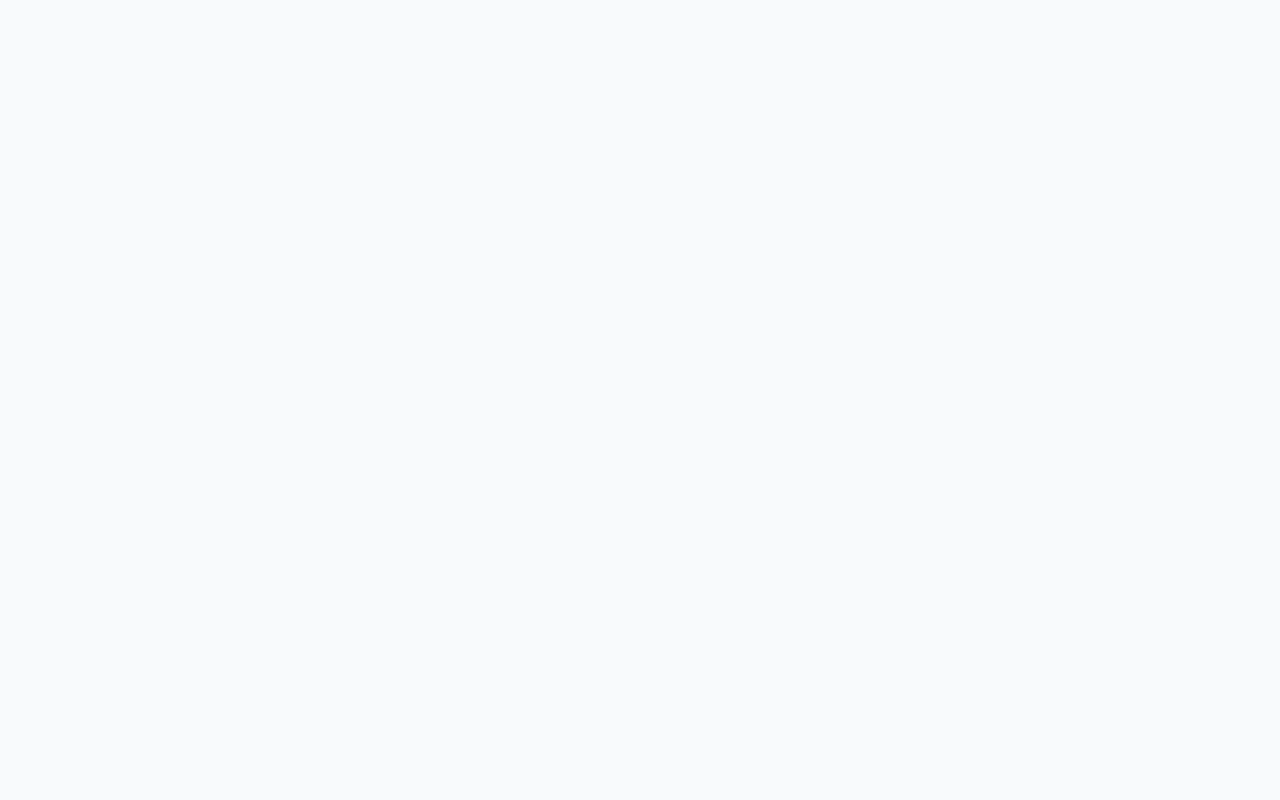
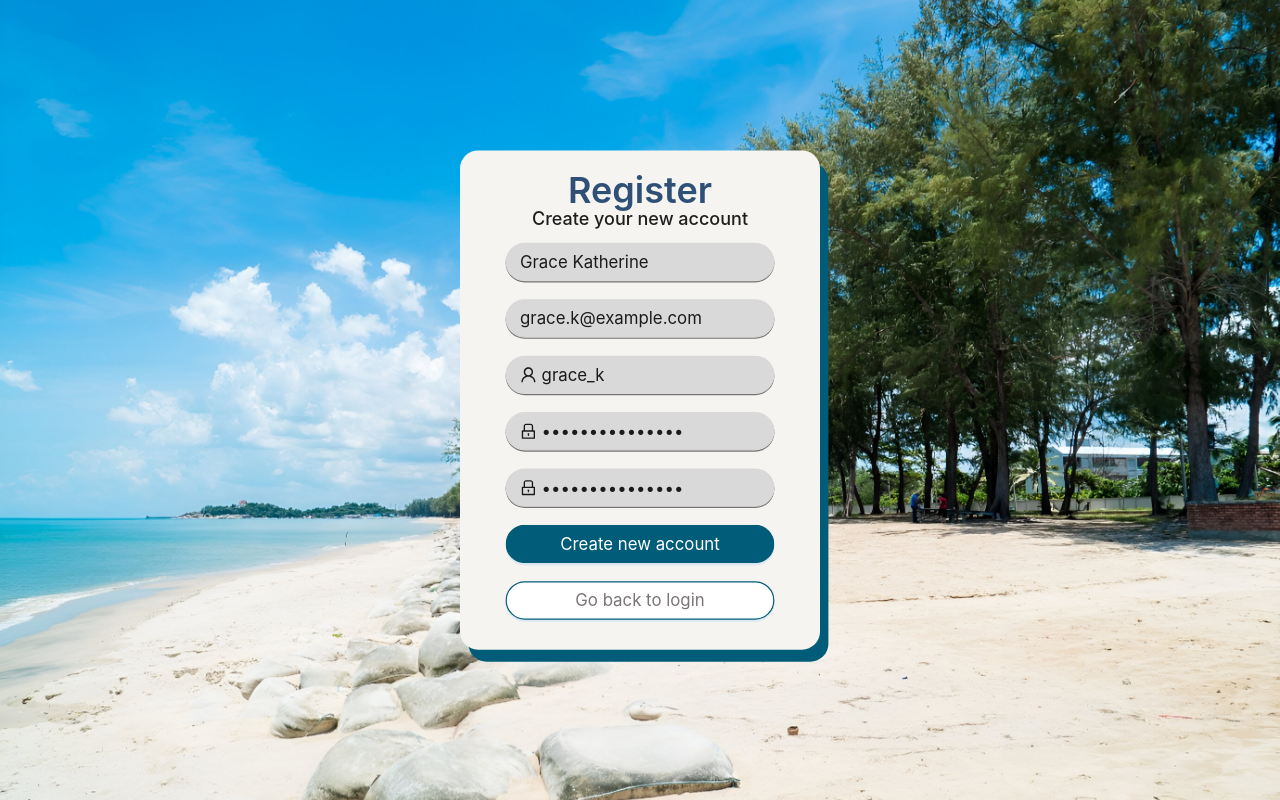
Before and after one commit to OnlineTravelBooking/Online-Travel-Booking, a React (Create React App) app in the folder front-end/: page /register in a window 1280 px wide. Before the commit this address had no page. Built offline with nearby package versions, Linux system fonts and the light colour scheme.

Commit message:
Add registration functionality and update navigation in LoginScreen

```diff
--- a/front-end/src/App.js
+++ b/front-end/src/App.js
@@ -11,6 +11,7 @@ import StatusPage from "./component/HomePage/StatusPage";
 import ApprovePage from "./component/AdminPage/ApprovePage";
 import CreatePackage from "./component/AdminPage/CreatePackage";
 import VerifyPage from "./component/AdminPage/VerifyPage";
+import RegisterForm from "./component/RegisterForm";
 
 function App() {
   const token = sessionStorage.getItem("token");
@@ -30,6 +31,7 @@ function App() {
       <Routes>
         <Route path="/" element={<Home />} />
         <Route path="/login" element={<LoginScreen />} />
+        <Route path="/register" element={<RegisterForm />} />
         <Route path="/admin/create-package" element={isAuthorized("admin") ? <CreatePackage /> : <Navigate to="/" />} />
         <Route path="/edit-tour-list" element={isAuthorized("admin") ? <EditTourList /> : <Navigate to="/" />} />
         <Route path="/add-package" element={isAuthorized("admin") ? <AddPackage /> : <Navigate to="/" />} />
--- a/front-end/src/Graphql.js
+++ b/front-end/src/Graphql.js
@@ -16,6 +16,24 @@ export const MUTATION_LOGIN = gql`
     }
   }
 `;
+
+export const MUTATION_REGISTER = gql`
+  mutation Mutation($data: UsersPermissionsUserInput!) {
+    createUsersPermissionsUser(data: $data) {
+      data {
+        username
+        email
+        Fname
+        Lname
+        role {
+          type
+        }
+        confirmed
+      }
+    }
+  }
+`;
+
 
 export const ROLE = gql`
   query Query($filters: UsersPermissionsUserFiltersInput) {
--- a/front-end/src/component/Header/UserHeader.js
+++ b/front-end/src/component/Header/UserHeader.js
@@ -41,7 +41,7 @@ export const UserHeader = () => {
           key: "register",
           label: "ลงทะเบียน",
           icon: <FormOutlined />,
-          onClick: () => navigate("/login"),
+          onClick: () => navigate("/register"),
         },
       ]);
     } else {
--- a/front-end/src/component/RegisterForm.js
+++ b/front-end/src/component/RegisterForm.js
@@ -1,9 +1,19 @@
 import React, { useState } from "react";
-import { Form, Input, Button } from "antd";
+import { Form, Input, Button, Layout, message } from "antd";
 import { LockOutlined, UserOutlined } from "@ant-design/icons";
+import { useNavigate } from "react-router-dom";
+import { useMutation } from "@apollo/client";
+import { MUTATION_REGISTER, MUTATION_LOGIN } from "../Graphql";
+import { useAuth } from "../AuthContext";
 
-export default function RegisterForm({ setIsRegister }) {
-  const [fullName, setFullName] = useState({ firstname: "", lastname: "" });
+export default function RegisterForm() {
+  const navigate = useNavigate();
+  const [fullName, setFullName] = useState({ firstname: "Grace", lastname: "Katherine" });
+  const images = ["Login.jpg"];
+  const { login } = useAuth();
+
+  const [registerMutation, { loading }] = useMutation(MUTATION_REGISTER);
+  const [loginMutation] = useMutation(MUTATION_LOGIN);
 
   const handleFullNameChange = (e) => {
     const value = e.target.value.split(" ");
@@ -12,25 +22,113 @@ export default function RegisterForm({ setIsRegister }) {
       lastname: value[1] || "",
     });
   };
+
+  const handleSubmit = async (values) => {
+
+    const registerData = {
+      username: values.Username,
+      email: values.email,
+      Fname: fullName.firstname,
+      Lname: fullName.lastname,
+      password: values.Password,
+      role: 5,
+      confirmed: true,
+    };
+
+
+    try {
+      const result = await registerMutation({
+        variables: {
+          data: registerData,
+        },
+      });
+
+
+      const loginResult = await loginMutation({
+        variables: {
+          input: {
+            identifier: values.Username,
+            password: values.Password,
+          },
+        },
+      });
+
+      const jwt = loginResult.data.login.jwt;
+      const userData = {
+        username: values.Username,
+        Fname: fullName.firstname,
+        Lname: fullName.lastname,
+        email: values.email
+      };
+      message.destroy();
+      login(userData, jwt, "user");
+      message.success("สมัครสมาชิกสำเร็จและล็อกอินแล้ว!");
+      navigate("/");
+
+    } catch (err) {
+      if (err.graphQLErrors) {
+        message.destroy();
+        if (err.graphQLErrors[0].message === "Email already taken") {
+          message.error("Email นี้ถูกใช้แล้ว!", { style: { color: "red" } });
+        } else if (err.graphQLErrors[0].message === "Username already taken") {
+          message.error("Username นี้ถูกใช้แล้ว!", { style: { color: "red" } });
+        } else {
+          message.error("สมัครสมาชิกล้มเหลว! " + err.graphQLErrors[0].message);
+        }
+      } else {
+        message.destroy();
+        message.error("สมัครสมาชิกล้มเหลว! เกิดข้อผิดพลาดที่ไม่รู้จัก");
+      }
+    }
+  };
+
+  const { Content } = Layout;
+
+  const contentStyle = {
+    display: "flex",
+    justifyContent: "center",
+    alignItems: "center",
+    height: "calc(100vh - 70px)",
+    backgroundImage: `url(${images[0]})`,
+    backgroundSize: "cover",
+    backgroundPosition: "center",
+    backgroundRepeat: "no-repeat",
+  };
+
   return (
+    <Layout style={{ minHeight: "100vh", overflow: "hidden" }}>
+      <Content style={contentStyle}>
+        <div
+          style={{
+            margin: "0 auto",
+            display: "flex",
+            flexDirection: "column",
+          }}
+        >
           <Form
-      className="formRegister"
+            className="formLogin"
             name="basic"
             labelCol={{ span: 8 }}
             wrapperCol={{ span: 16 }}
-      initialValues={{ remember: true }}
+            initialValues={{
+              Fullname: "Grace Katherine",
+              email: "grace.k@example.com",
+              Username: "grace_k",
+              Password: "SecurePass@2024",
+              "Confirm password": "SecurePass@2024",
+            }}
+            onFinish={handleSubmit}
             autoComplete="off"
           >
             <p className="login-Title">Register</p>
             <p className="login-Subtitle">Create your new account</p>
-      <div className="Input-Box">
             <Form.Item
               name="Fullname"
               wrapperCol={{ span: 24 }}
               rules={[{ required: true, message: "Please input your full name!" }]}
             >
               <Input
-            className="Input-register"
+                className="Input-login"
                 value={`${fullName.firstname} ${fullName.lastname}`}
                 onChange={handleFullNameChange}
                 placeholder="First name and Last name"
@@ -40,26 +138,24 @@ export default function RegisterForm({ setIsRegister }) {
               name="email"
               wrapperCol={{ span: 24 }}
               rules={[
+                { required: true, message: "กรุณากรอก Email!" },
                 {
-              required: true,
-              message: "Please input your email!",
-            },
+                  pattern: /^[a-zA-Z0-9._%+-]+@[a-zA-Z0-9.-]+\.[a-zA-Z]{2,}$/,
+                  message: "Email ไม่ถูกต้อง! ต้องมี @ และ domain เช่น example.com"
+                }
               ]}
             >
-          <Input className="Input-register" type="email" placeholder="Email" />
+              <Input className="Input-login" type="email" placeholder="Email" />
             </Form.Item>
             <Form.Item
               name="Username"
               wrapperCol={{ span: 24 }}
               rules={[
-            {
-              required: true,
-              message: "Please input your Username!",
-            },
+                { required: true, message: "Please input your Username!" },
               ]}
             >
               <Input
-            className="Input-register"
+                className="Input-login"
                 placeholder="Username"
                 prefix={<UserOutlined />}
               />
@@ -68,14 +164,14 @@ export default function RegisterForm({ setIsRegister }) {
               name="Password"
               wrapperCol={{ span: 24 }}
               rules={[
-            {
-              required: true,
-              message: "Please input your password!",
-            },
+                { required: true, message: "Please input your password!" },
+                { min: 8, message: "รหัสผ่านต้องมีอย่างน้อย 8 ตัว!" },
+                { max: 20, message: "รหัสผ่านต้องไม่เกิน 20 ตัว!" },
+                { pattern: /^(?=.*[A-Za-z])(?=.*\d)(?=.*[@$!%*#?&])[A-Za-z\d@$!%*#?&]{8,20}$/, message: "รหัสต้องมีตัวอักษร ตัวเลข และอักขระพิเศษ!" },
               ]}
             >
               <Input.Password
-            className="Input-register"
+                className="Input-login"
                 placeholder="Password"
                 prefix={<LockOutlined />}
                 visibilityToggle={false}
@@ -85,14 +181,19 @@ export default function RegisterForm({ setIsRegister }) {
               name="Confirm password"
               wrapperCol={{ span: 24 }}
               rules={[
-            {
-              required: true,
-              message: "Please input your password!",
+                { required: true, message: "Please input your password!" },
+                ({ getFieldValue }) => ({
+                  validator(_, value) {
+                    if (!value || getFieldValue("Password") === value) {
+                      return Promise.resolve();
+                    }
+                    return Promise.reject("รหัสผ่านไม่ตรงกัน!");
                   },
+                }),
               ]}
             >
               <Input.Password
-            className="Input-register"
+                className="Input-login"
                 placeholder="Confirm password"
                 prefix={<LockOutlined />}
                 visibilityToggle={false}
@@ -100,24 +201,26 @@ export default function RegisterForm({ setIsRegister }) {
             </Form.Item>
             <Form.Item wrapperCol={{ span: 24 }}>
               <Button
-            onClick={() => setIsRegister(false)}
-            className="button_Register"
+                className="button-Login"
                 type="primary"
                 htmlType="submit"
+                loading={loading}
               >
                 Create new account
               </Button>
             </Form.Item>
             <Form.Item wrapperCol={{ span: 24 }}>
               <Button
-            onClick={() => setIsRegister(false)}
-            className="button_Register"
+                onClick={() => navigate("/")}
+                className="button-Register"
                 type="primary"
               >
                 Go back to login
               </Button>
             </Form.Item>
+          </Form>
         </div>
-    </Form>
+      </Content>
+    </Layout>
   );
 }
```
Also changed, not shown: front-end/src/component/LoginScreen.js (+7 -38 lines). Lines whose indentation alone changed are shown as unchanged.
